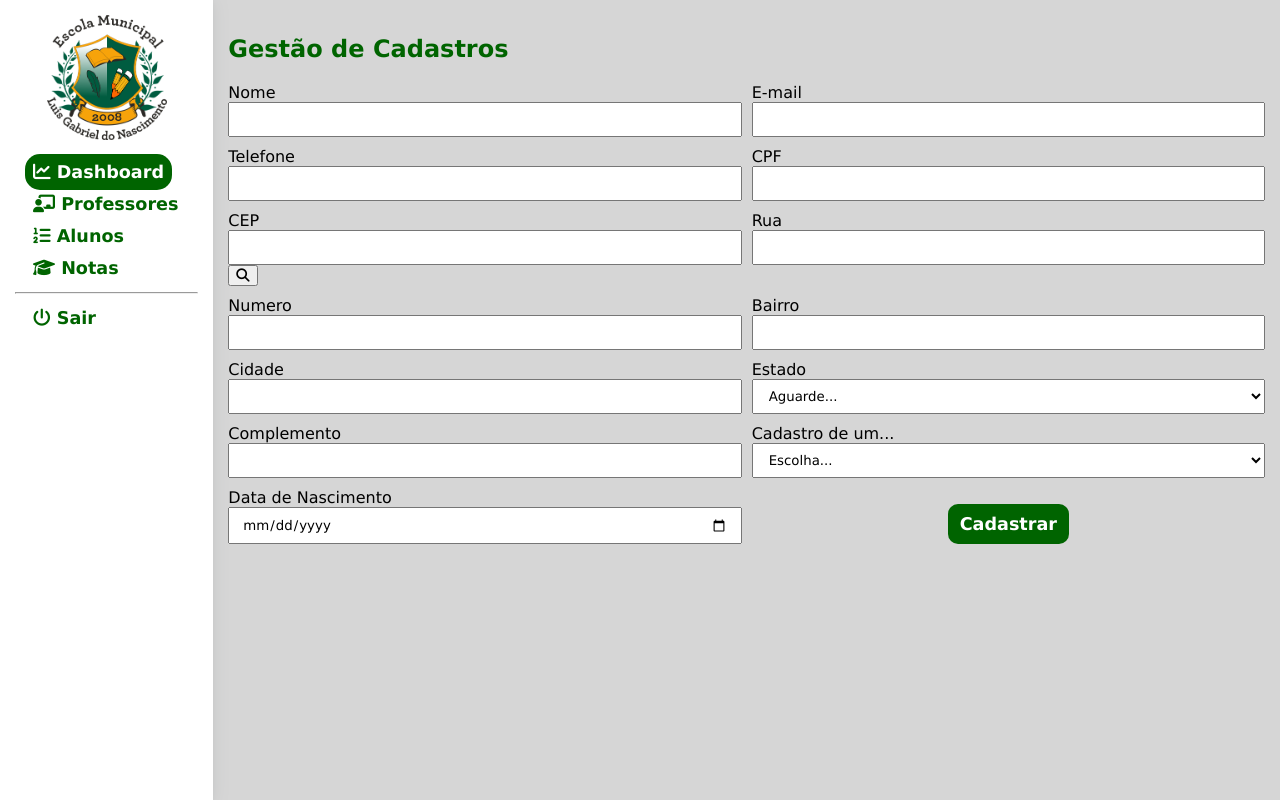
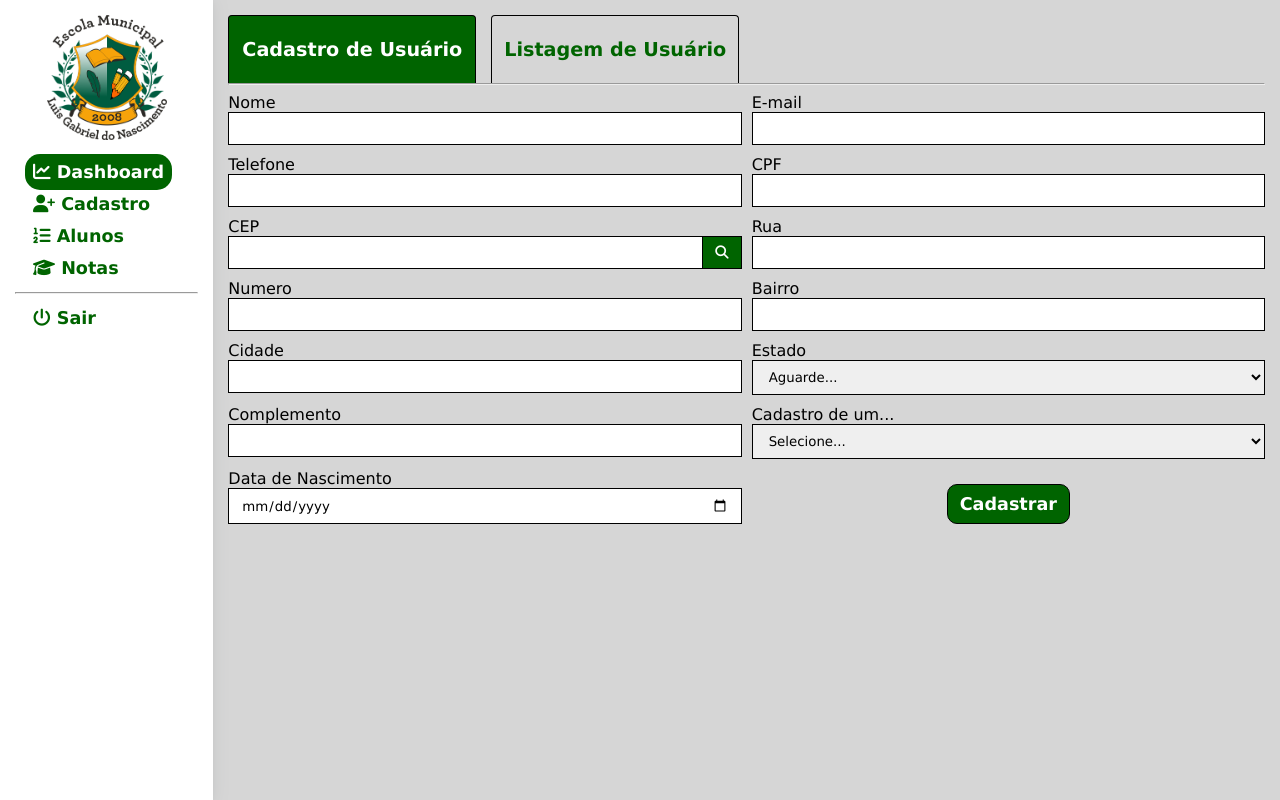
Before and after one commit to LucasTavare/sistema-escola, a PHP site: page /admin/cadastroUSer.php in a window 1280 px wide. Run offline with PHP 8.4, Linux system fonts and the light colour scheme; data that the repository does not hold is empty; some libraries are stand-ins or nearby versions.

Commit message:
parte abas adicionada

```diff
--- a/admin/assets/css/style-admin.css
+++ b/admin/assets/css/style-admin.css
@@ -91,6 +91,7 @@ nav ul li a:hover{
 #form-cadastro div .campo-cad{
     width: 100%;
     padding: 8px 12px;
+    border: 0.2px solid black;
 }
 
 .btn-cadastro{
@@ -110,3 +111,52 @@ nav ul li a:hover{
     justify-content: center;
     justify-items: center;
 }
+
+.tabs{
+    display: grid;
+    grid-template-columns: repeat(4,1fr);
+    gap: 15px;
+    margin-bottom: -18px;
+}
+
+.titulo-principal{
+    margin-bottom: 10px;
+    border: 0.3px solid black;
+    border-bottom: none;
+    padding: 3px 10px;
+    border-radius: 4px 4px 0px 0px;
+    cursor: pointer;
+}
+.div-cep{
+    display: flex;
+}
+
+.btn-cep{
+    padding: 8px 12px;
+    background-color: darkgreen;
+    color: white;
+    border: 0.2px solid black;
+    border-left: none;
+}
+
+.titulo-texto{
+    font-size: 1.2em;
+    font-weight: bold;
+    color: darkgreen;
+}
+
+.tab-ativo{
+background-color: darkgreen;
+}
+
+.tab-ativo p{
+    color: white;
+}
+
+.input-cep{
+    width: 100% !important;
+}
+
+#listagem{
+    display: none;
+}
--- a/admin/assets/js/script-admin.js
+++ b/admin/assets/js/script-admin.js
@@ -96,9 +96,49 @@ const cadastraUser = () => {
                 })
 
                 result.retorno == 'ok' ? $('#form-cadastro')[0].reset() : ''
-
-
-
         })
 
 }
+
+// função que exibe a aba cadastro e oculta aba listagem
+
+const abaCadastro = () =>{
+    $('#listagem').hide()
+
+    $('#form-cadastro').show()
+
+}
+
+// função que exibe a aba listagem e oculta aba cadastro
+
+const abaListagem = () =>{
+    $('#form-cadastro').hide()
+
+    $('#listagem').show()
+
+}
+
+const pesquisarUsuario = () =>{
+    let pesquisar = $('#pesquisar').val()
+
+    if(pesquisar == ''){
+        Swal.fire({
+            title: 'Atenção',
+            text: "Digite um nome ou um cpf",
+            icon: 'error'
+        })
+        return
+    }
+
+    dados = new FormData($('#form-listagem')[0])
+
+    result = fetch('../backend/pesquisarUsuario.php',{
+        method: 'POST',
+        body: dados
+    })
+
+    .then((response)=>response.json())
+    .then((result)=>{
+
+    })
+}
--- a/admin/cadastroUSer.php
+++ b/admin/cadastroUSer.php
@@ -10,8 +10,18 @@
 ?>
 
 <main class="admin-corpo">
-           <h2>Gestão de Cadastros</h2>
+
     <div class="div-cadastros">
+        <div class="tabs">
+            <div class="titulo-principal cadastro tab-ativo" onclick="abaCadastro()">
+                <p class="titulo-texto center">Cadastro de Usuário</p>
+            </div>
+            <div class="titulo-principal" onclick="abaListagem()">
+            <p class="titulo-texto center listagem">Listagem de Usuário</p>
+            </div>
+
+        </div>
+        <hr>
         <form action="" id="form-cadastro">
             <div>
                 <label for="nome">Nome</label>
@@ -31,8 +41,10 @@
             </div>
             <div>
                 <label for="cep">CEP</label>
-                       <input class="campo-cad" type="text" id="cep" name="cep">
-                       <button type="button" onclick="consultaCep()"><i class="fa-solid fa-magnifying-glass"></i></button>
+                <div class="div-cep">
+                    <input class="campo-cad input-cep" type="text" id="cep" name="cep">
+                    <button type="button" class="btn-cep" onclick="consultaCep()"><i class="fa-solid fa-magnifying-glass"></i></button>
+                </div>
             </div>
             <div>
                 <label for="rua">Rua</label>
@@ -53,36 +65,36 @@
             <div>
                 <label for="estado">Estado</label>
                 <!-- <input type="text" id="estado" name="estado" readonly> -->
-                       <select class="campo-cad" id ="estado" nome ="estado">
+                <select class="campo-cad" id="estado" nome="estado">
                     <option value="" selected disabled>Aguarde...</option>
-                            <option  value = "AC" > Acre </option >
-                            <option  value ="AL" > Alagoas </option >
-                            <option  value ="AP" > Amapá </option >
-                            <option  value ="AM" > Amazonas </option >
-                            <option  value ="BA" > Bahia </option >
-                            <option  value ="CE" > Ceará </option >
-                            <option  value ="DF" > Distrito Federal </option >
-                            <option  value ="ES" > Espírito Santo </option >
-                            <option  value ="GO" > Goiás </option >
-                            <option  value ="MA" > Maranhão </option >
-                            <option  value ="MT" > Mato Grosso </option >
-                            <option  value ="MS" > Mato Grosso do Sul </option >
-                            <option  value ="MG" > Minas Gerais </option >
-                            <option  value ="PA" > Pará </option >
-                            <option  value ="PB" > Paraíba </option >
-                            <option  value ="PR" > Paraná </option >
-                            <option  value ="PE" > Pernambuco </option >
-                            <option  value ="PI" > Piauí </option >
-                            <option  value ="RJ" > Rio de Janeiro </option >
-                            <option  value ="RN" > Rio Grande do Norte </option >
-                            <option  value ="RS" > Rio Grande do Sul </option >
-                            <option  value ="RO" > Rondônia </option >
-                            <option  value ="RR" > Roraima </option >
-                            <option  value ="SC" > Santa Catarina </option >
-                            <option  value ="SP" > São Paulo </option >
-                            <option  value ="SE" > Sergipe </option >
-                            <option  value ="TO" > Tocantins </option >
-                            <option  value ="EX" > Estrangeiro </option >
+                    <option value="AC"> Acre </option>
+                    <option value="AL"> Alagoas </option>
+                    <option value="AP"> Amapá </option>
+                    <option value="AM"> Amazonas </option>
+                    <option value="BA"> Bahia </option>
+                    <option value="CE"> Ceará </option>
+                    <option value="DF"> Distrito Federal </option>
+                    <option value="ES"> Espírito Santo </option>
+                    <option value="GO"> Goiás </option>
+                    <option value="MA"> Maranhão </option>
+                    <option value="MT"> Mato Grosso </option>
+                    <option value="MS"> Mato Grosso do Sul </option>
+                    <option value="MG"> Minas Gerais </option>
+                    <option value="PA"> Pará </option>
+                    <option value="PB"> Paraíba </option>
+                    <option value="PR"> Paraná </option>
+                    <option value="PE"> Pernambuco </option>
+                    <option value="PI"> Piauí </option>
+                    <option value="RJ"> Rio de Janeiro </option>
+                    <option value="RN"> Rio Grande do Norte </option>
+                    <option value="RS"> Rio Grande do Sul </option>
+                    <option value="RO"> Rondônia </option>
+                    <option value="RR"> Roraima </option>
+                    <option value="SC"> Santa Catarina </option>
+                    <option value="SP"> São Paulo </option>
+                    <option value="SE"> Sergipe </option>
+                    <option value="TO"> Tocantins </option>
+                    <option value="EX"> Estrangeiro </option>
                 </select>
             </div>
             <div>
@@ -92,7 +104,7 @@
             <div>
                 <label for="tipo">Cadastro de um...</label>
                 <select class="campo-cad" id="tipo" name="tipo">
-                            <option value="0" disabled selected>Escolha...</option>
+                    <option value="0" readonly selected>Selecione...</option>
                 </select>
             </div>
 
@@ -102,26 +114,46 @@
             </div>
 
             <div class="center">
-                        <button type="button" class="campo-cad btn-cadastro" onclick="cadastraUser()" > Cadastrar</button>
+                <button type="button" class="campo-cad btn-cadastro" onclick="cadastraUser()"> Cadastrar</button>
             </div>
 
         </form>
 
+
+
+        <!-- LISTAGEM -->
+
+
+
+
+
     </div>
 
+    <div id="listagem">
 
+            <form id="form-listagem">
+                <div>
+                    <label for="">Pesquisar Usuários</label>
+                    <div class="div-cep">
+                        <input class="input-cep" type="text" name="pesquisar" id="pesquisar">
+                        <button class="btn-cep" type="button" onclick="pesquisarUsuario()"><i class="fa-solid fa-magnifying-glass"></i></button>
+                    </div>
+                </div>
+
+            </form>
+        </div>
 
 </main>
 </div>
 
 <script src="//cdn.jsdelivr.net/npm/sweetalert2@11"></script>
 
-   <script src="https://code.jquery.com/jquery-3.6.1.js"
-        integrity="sha256-3zlB5s2uwoUzrXK3BT7AX3FyvojsraNFxCc2vC/7pNI=" crossorigin="anonymous"></script>
+<script src="https://code.jquery.com/jquery-3.6.1.js" integrity="sha256-3zlB5s2uwoUzrXK3BT7AX3FyvojsraNFxCc2vC/7pNI=" crossorigin="anonymous"></script>
 
 <script src="assets/js/jquery.inputmask.min.js"></script>
 
 <script src="assets/js/script-admin.js"></script>
 
 </body>
+
 </html>
--- a/backend/header.php
+++ b/backend/header.php
@@ -16,7 +16,7 @@
             <nav>
                 <ul>
                     <li><a  href="index.php" class="menu-ativo"> <i class="fa-solid fa-chart-line"></i> Dashboard</a></li>
-                    <li><a  href="cadastroUser.php"> <i class="fa-solid fa-chalkboard-user"></i> Professores</a></li>
+                    <li><a  href="cadastroUser.php"> <i class="fa-solid fa-user-plus"></i> Cadastro</a></li>
                     <li><a href="alunos.php">  <i class="fa-solid fa-list-ol"></i> Alunos</a></li>
                     <li><a href="notas.php"> <i class="fa-solid fa-graduation-cap"></i> Notas </a></li>
                     <hr>
```
Also changed, not shown: backend/cadastro.php (+0 -23 lines), backend/pesquisarUsuario.php (added, +29 -0 lines). Lines whose indentation alone changed are shown as unchanged.
